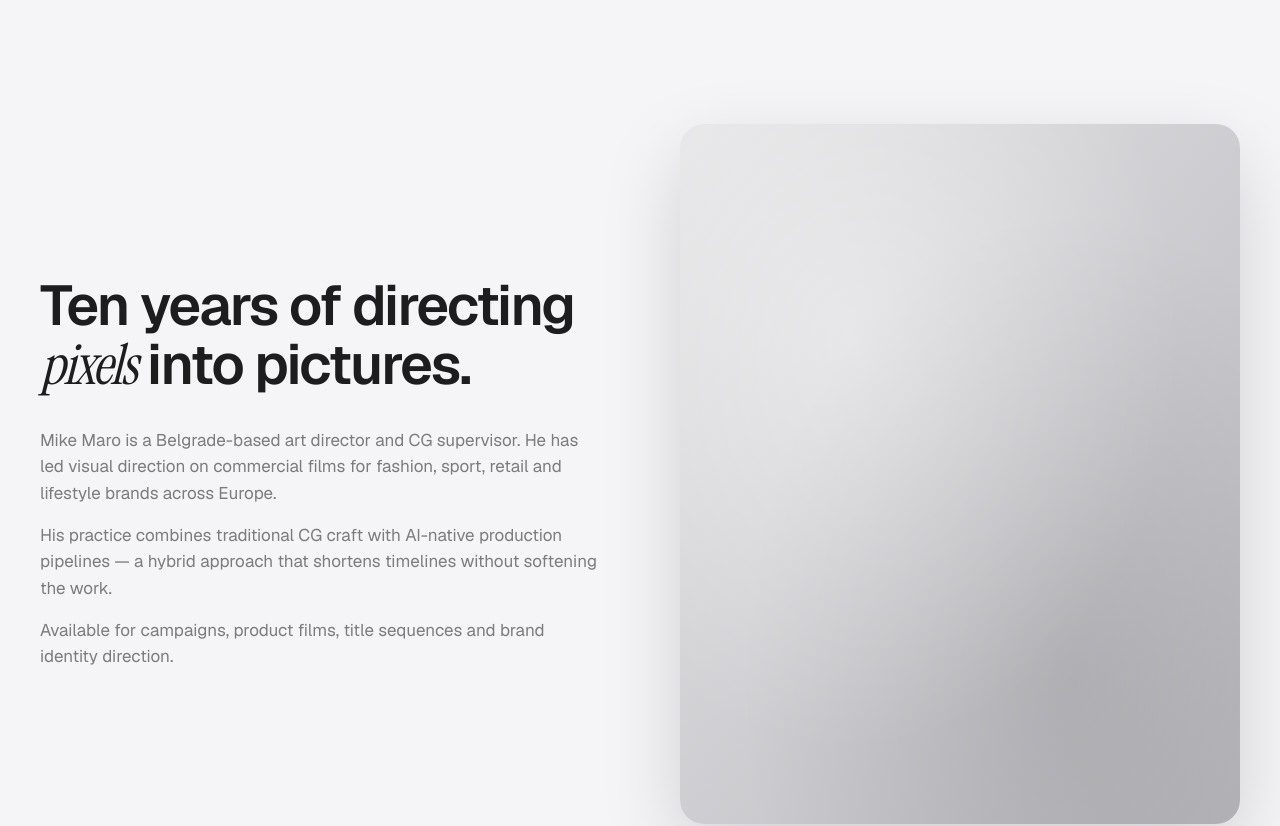
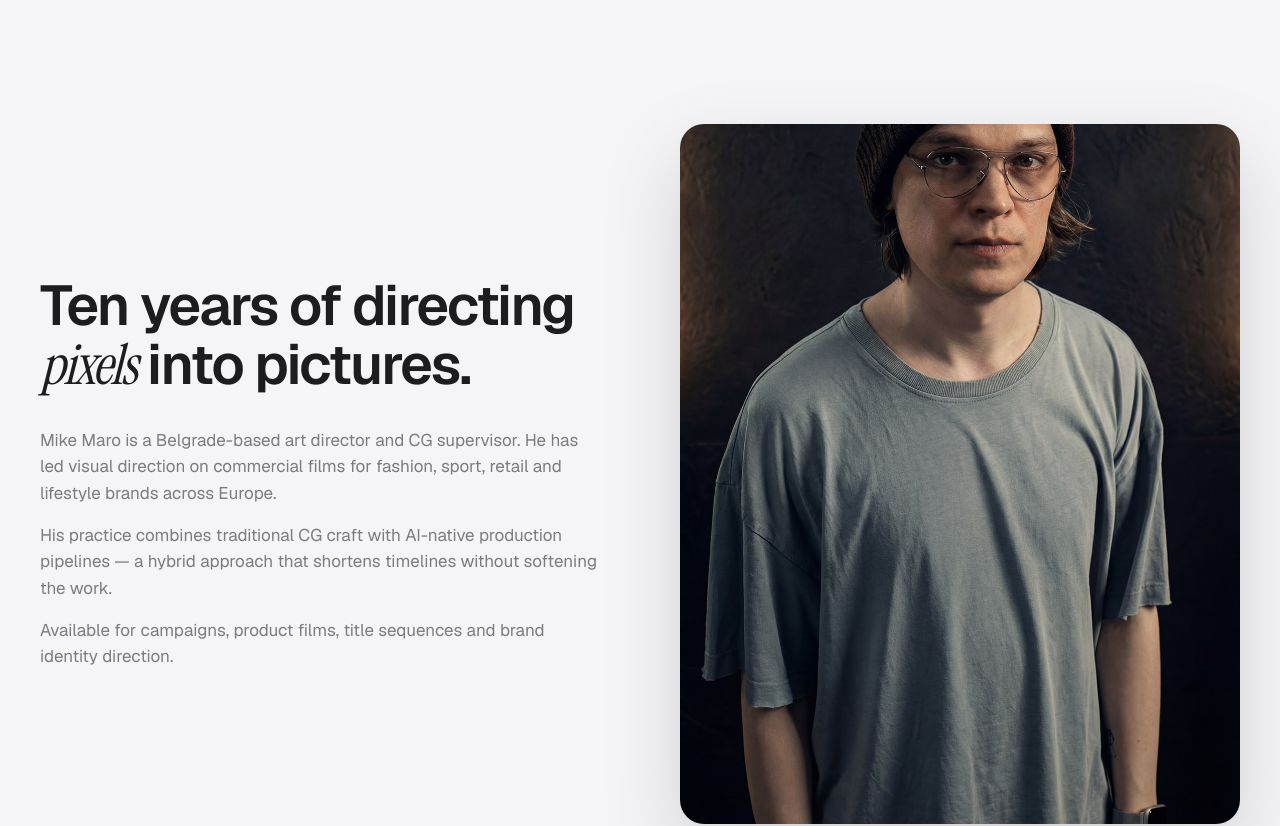
Before and after one commit to MikeMaro37/mikemaro-portfolio, a Next.js app: page / in a window 1280 px wide. Shown: the part 6740-7566 px from the top of the page. Built offline with nearby package versions, Linux system fonts and the light colour scheme.

Commit message:
Update FeaturedCase: Avito Fashion campaign

```diff
--- a/src/components/sections/About.tsx
+++ b/src/components/sections/About.tsx
@@ -1,3 +1,5 @@
+import Image from "next/image";
+
 export function About() {
   return (
     <section id="about" className="bg-bg-light text-fg-light py-[180px] px-6">
@@ -18,14 +20,14 @@ export function About() {
             </p>
           </div>
 
-            <div className="reveal relative aspect-[4/5] rounded-[24px] overflow-hidden shadow-[0_30px_80px_rgba(0,0,0,0.15)] bg-gradient-to-br from-[#e5e5e7] to-[#b8b8bd]">
-              <div
-                aria-hidden
-                className="absolute inset-0"
-                style={{
-                  background:
-                    "radial-gradient(ellipse at 30% 30%, rgba(255,255,255,0.4), transparent 60%), radial-gradient(ellipse at 70% 80%, rgba(0,0,0,0.1), transparent 60%)",
-                }}
+          <div className="reveal relative aspect-[4/5] rounded-[24px] overflow-hidden shadow-[0_30px_80px_rgba(0,0,0,0.15)]">
+            <Image
+              src="/portrait.jpg"
+              alt="Mike Maro"
+              fill
+              sizes="(max-width: 768px) 100vw, 50vw"
+              className="object-cover"
+              priority={false}
             />
           </div>
         </div>
```
Also changed, not shown: public/portrait.jpg (added). Lines whose indentation alone changed are shown as unchanged.
